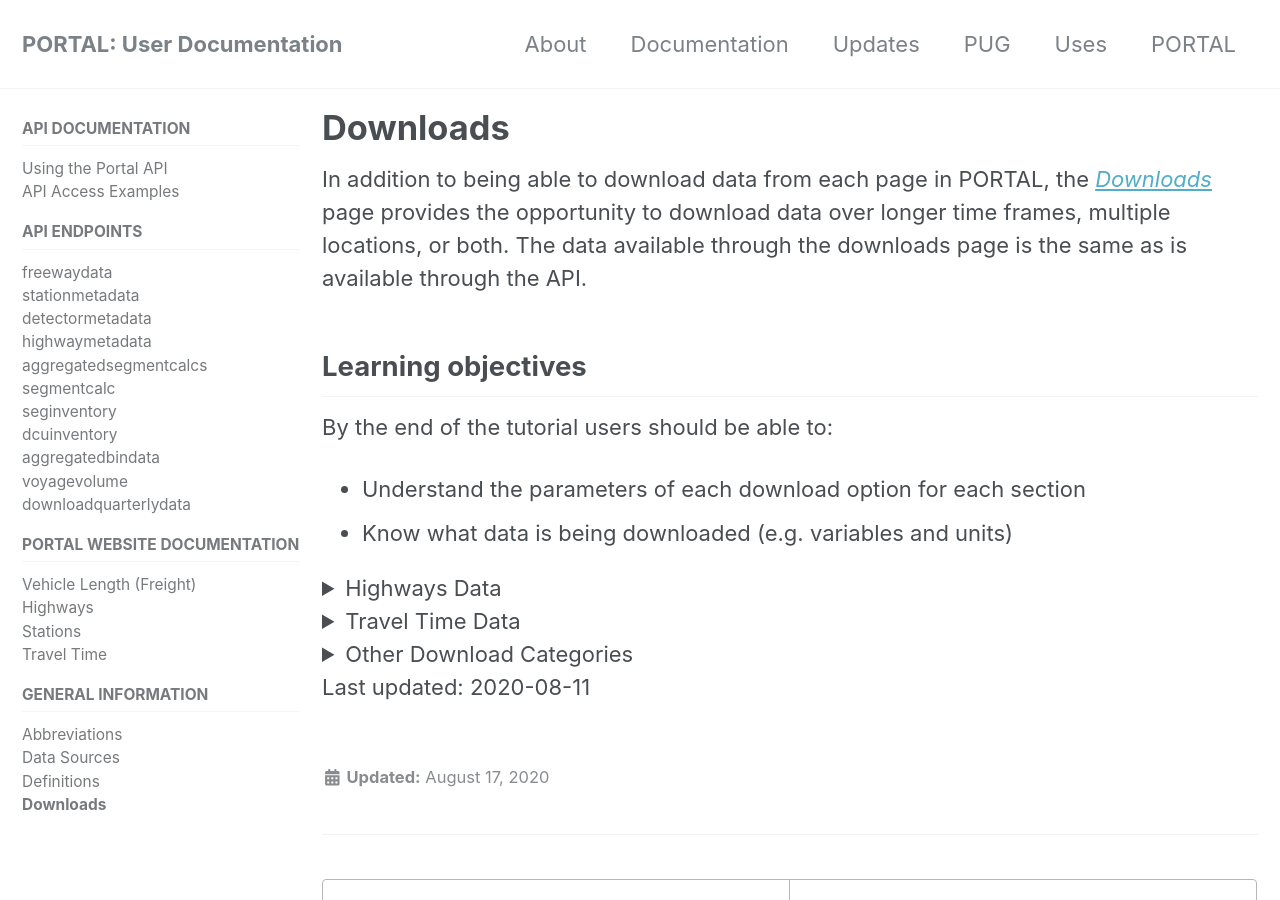
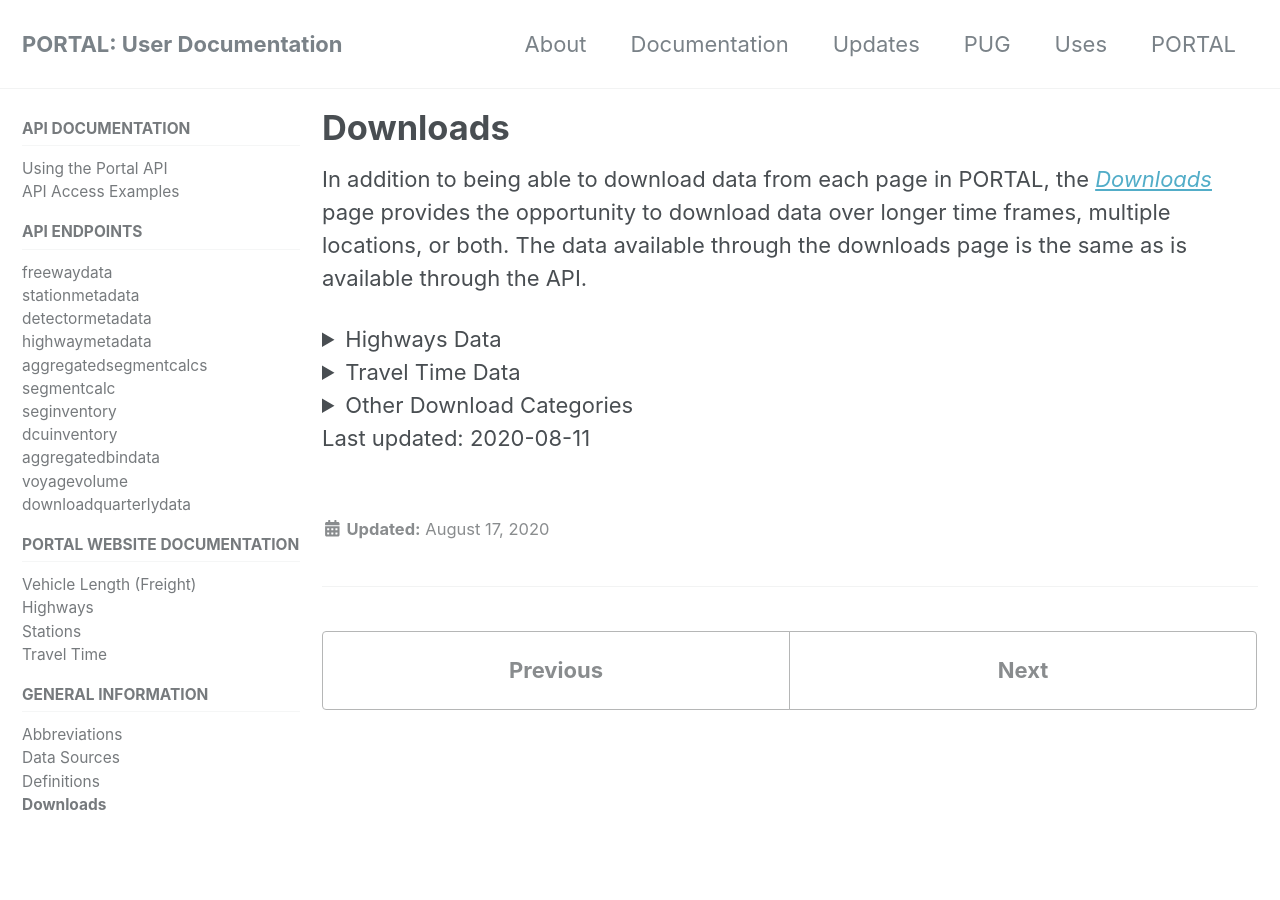
Before and after one commit to adus/portal-documentation, a Jekyll site: the page built from _documents/downloads.md, in a window 1280 px wide and 900 px high. Built offline with Jekyll 4.4.1, drawn with Linux system fonts in a browser that asks for light colours; nearby versions of some CDN libraries.

Commit message:
Update downloads.md

```diff
--- a/_documents/downloads.md
+++ b/_documents/downloads.md
@@ -3,16 +3,10 @@
 ---
 In addition to being able to download data from each page in PORTAL, the [_Downloads_](http://new.portal.its.pdx.edu:8080/downloads/) page provides the opportunity to download data over longer time frames, multiple locations, or both.  The data available through the downloads page is the same as is available through the API.
 
-## Learning objectives
-By the end of the tutorial users should be able to:
-
-* Understand the parameters of each download option for each section
-* Know what data is being downloaded (e.g. variables and units)
-
 <details><summary>Highways Data</summary>
 <p>
 
-### Highways
+## Highways
 Highway data can be downloaded from this section by selecting the start and end date of interest, days of week, format, highway of interest, and temporal resolution. Multiple highway sections can be downloaded at once by holding the ctrl key and clicking on the desired highway in the Highway menu.
 
 The following data are provided:
@@ -35,7 +29,7 @@
 
 A tutorial on using the Highways function can be found [_here_]({{ site.url }}{{ site.baseurl }}/documents/highways/).
 
-### Stations metadata
+## Stations metadata
 Information on the individual stations in the network can be downloaded from this section; the `highwayid` attribute is used to join these values to Highways and Highway Metadata. The `stationid` attribute can be used to join these values to Detector Metadata.
 
 The following data are provided:
@@ -55,7 +49,7 @@
 
 An interactive map of all the stations in the network can be viewed [_here_]({{ site.url }}{{ site.baseurl }}/documents/stations/)
 
-### Detector metadata
+## Detector metadata
 Information on the individual detectors at each station can be downloaded from this section; the `highwayid` attribute is used to join these values to Highways and Highway Metadata. The `stationid` attribute can be used to join these values to Detector Metadata.
 
 The following data are provided:
@@ -73,7 +67,7 @@
 
 An interactive map of all the stations in the network can be viewed [_here_]({{ site.url }}{{ site.baseurl }}/documents/stations/)
 
-### Highways metadata
+## Highways metadata
 Information on the highways in the system can be downloaded from this section.
 
 The following data are provided:
@@ -92,7 +86,7 @@
 <details><summary>Travel Time Data</summary>
 <p>
 
-### Aggregated travel time
+## Aggregated travel time
 The following data are provided:
 
 | Name                | Description                                                    | Type                           | Example                   |
@@ -104,7 +98,7 @@
 | segment_id          | Unique ID, used to join with segment inventory metadata        | Integer                        | 2264                      |
 | starttime           | Start time of chosen resolution                                | Date and Time Formatted String | 2019-07-10T00:00:00-07:00 |
 
-### Raw travel time
+## Raw travel time
 The following data are provided:
 
 | Name                               | Description                                                    | Type                           | Example                          |
@@ -120,7 +114,7 @@
 | std_deviation_filter_value         |                                                                | Float                          | 625.985307791092                 |
 
 
-### Travel time segment inventory
+## Travel time segment inventory
 The following data are provided:
 
 | Name                          | Description                                                    | Type    | Example                             |
@@ -144,7 +138,7 @@
 | station_id                    | Agency given name or ID value, null if none issued             | Integer | null                                |
 | use_standard_deviation_filter |                                                                | Boolean | true                                |
 
-### Travel time DCU inventory
+## Travel time DCU inventory
 The following data are provided:
 
 | Name                               | Description                                                     | Type    | Example                |
@@ -169,7 +163,7 @@
 <details><summary>Other Download Categories</summary>
 <p>
 
-### Aggregated CLS
+## Aggregated CLS
 The following data are provided:
 
 | Name                               | Description                                                        | Type                           | Example                   |
@@ -196,7 +190,7 @@
 
 More information about Vehicle Length data can be seen [_here._]({{ site.url }}{{ site.baseurl }}/documents/freight/)
 
-### Voyage Volume
+## Voyage Volume
 The following data are provided:
 
 | Name                               | Description                                                        | Type                           | Example                   |
@@ -237,7 +231,7 @@
 | detector_31_volume                 |                                                                    | Integer                        | 0                         |
 | detector_32_volume                 |                                                                    | Integer                        | 0                         |
 
-### Transit Quarterly Data
+## Transit Quarterly Data
 The data is returned as a Zipped CSV file.  The data provided in the CSV file are as follows.
 
 | Name                               | Description                                                            | Type                           | Example                   |
```
